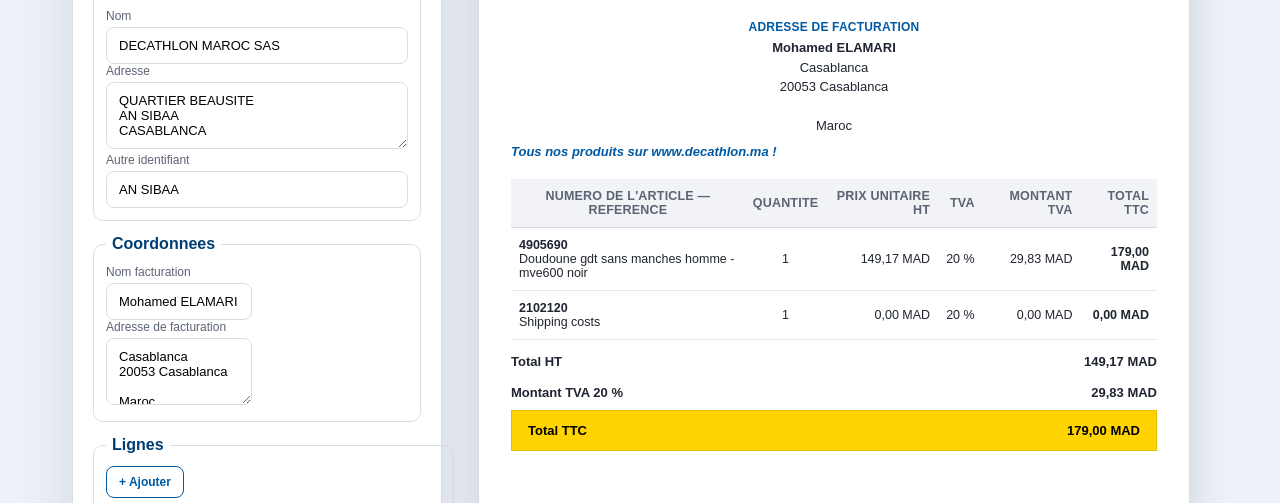
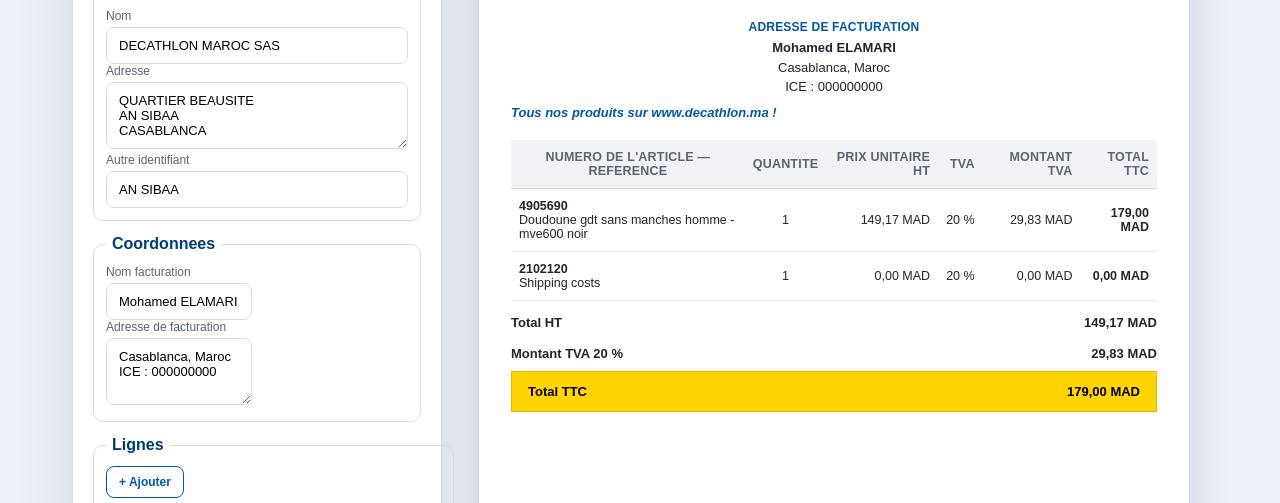
Before and after one commit to MELAMA00/invoice-generator, a plain HTML site: page index.html in a window 1280 px wide. Shown: the part 261-764 px from the top of the page. Drawn offline with Linux system fonts and the light colour scheme.

Commit message:
Update billing info defaults

```diff
--- a/index.html
+++ b/index.html
@@ -465,9 +465,7 @@
             <div>
               <label for="billingAddr">Adresse de facturation</label>
               <textarea id="billingAddr" name="billingAddr" rows="3">Casablanca
-20053 Casablanca
-
-Maroc</textarea>
+20053 Casablanca Maroc Ice :</textarea>
             </div>
           </div>
         </fieldset>
@@ -569,7 +567,7 @@
       companyAddr: "QUARTIER BEAUSITE\nAN SIBAA\nCASABLANCA",
       companyId: "AN SIBAA",
       billingName: "Mohamed ELAMARI",
-      billingAddr: "Casablanca\n20053 Casablanca\n\nMaroc",
+      billingAddr: "Casablanca, Maroc\nICE : 000000000",
       items: [
         { ref: "4905690", label: "Doudoune gdt sans manches homme - mve600 noir", qty: 1, price: 149.17, tva: 20 },
         { ref: "2102120", label: "Shipping costs", qty: 1, price: 0, tva: 20 },
@@ -724,7 +722,7 @@
         companyAddr: "QUARTIER BEAUSITE\nAN SIBAA\nCASABLANCA",
         companyId: "AN SIBAA",
         billingName: "Mohamed ELAMARI",
-        billingAddr: "Casablanca\n20053 Casablanca\n\nMaroc",
+        billingAddr: "Casablanca, Maroc\nICE : 000000000",
         items: [
           { ref: "4905690", label: "Doudoune gdt sans manches homme - mve600 noir", qty: 1, price: 149.17, tva: 20 },
           { ref: "2102120", label: "Shipping costs", qty: 1, price: 0, tva: 20 },
```
